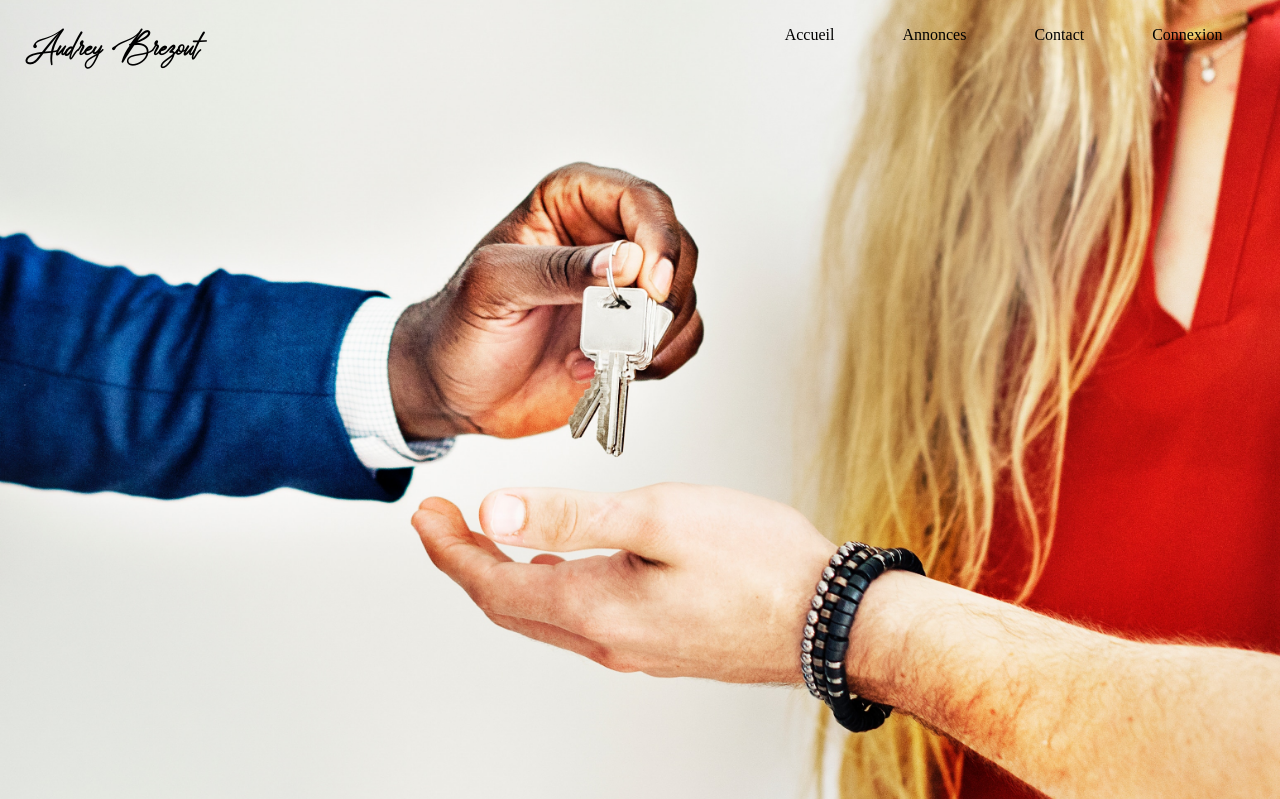
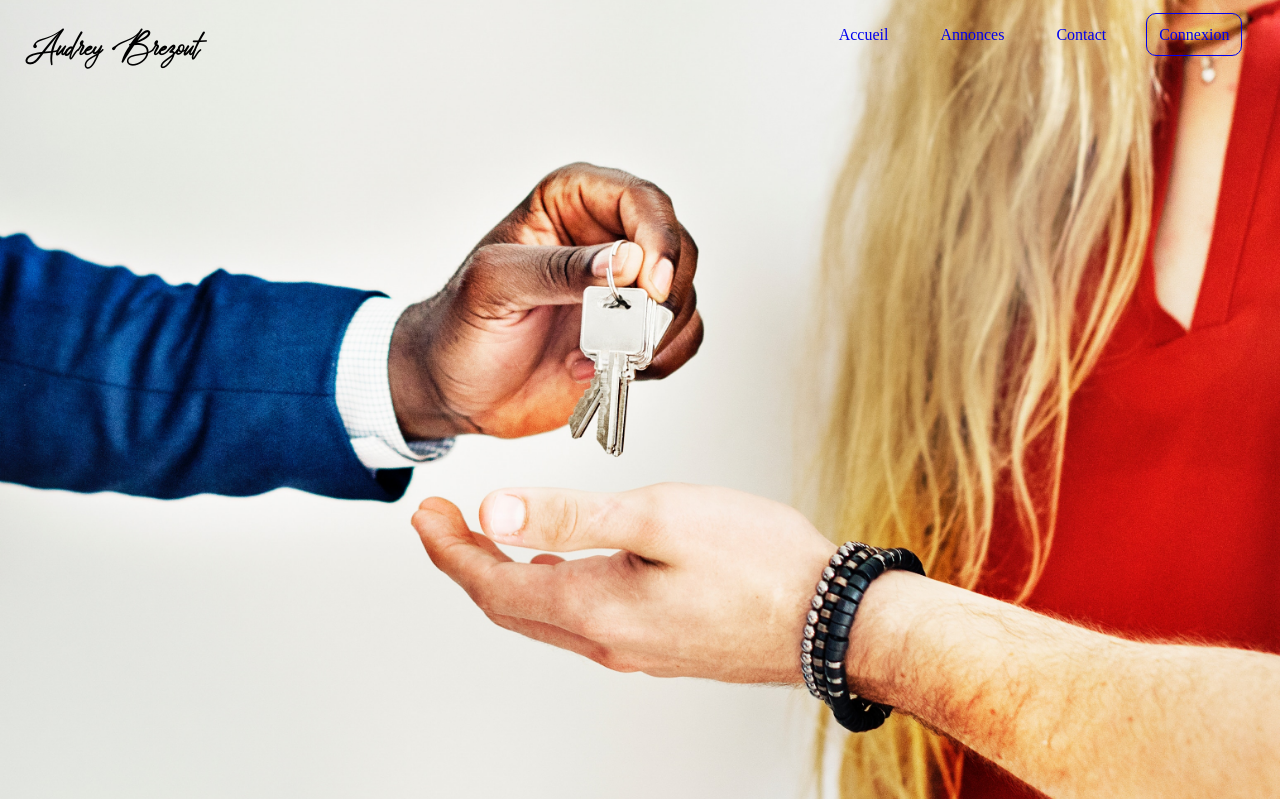
Before and after one commit to Ondabega/immobilier, a PHP site: page / in a window 1280 px wide. Shown: the top 799 px of the page. Run offline with PHP 8.4, Linux system fonts and the light colour scheme.

Commit message:
toujours

```diff
--- a/Style/style1.css
+++ b/Style/style1.css
@@ -44,16 +44,19 @@
 }
 
 .selt {
-  margin: 1em;
-  padding : 1em;
+  margin: 0.75em;
+  padding : 0.75em;
   border-radius: 10px;
   transition: 1s;
-  color: black;
 }
 
 .selt:hover {
   background-color: orange;
   transition: .5s;
+}
+
+#connect {
+  border: 1Px solid;
 }
 
 .logow {
```
